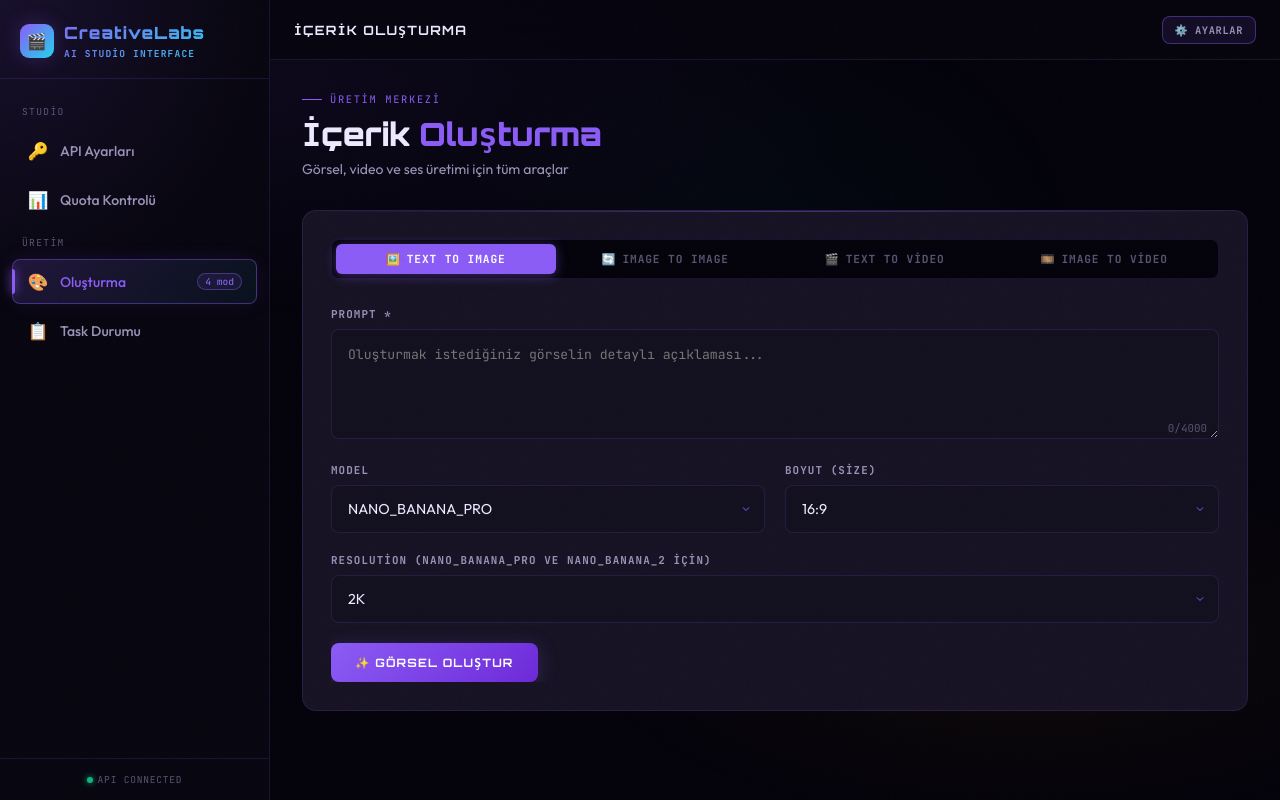
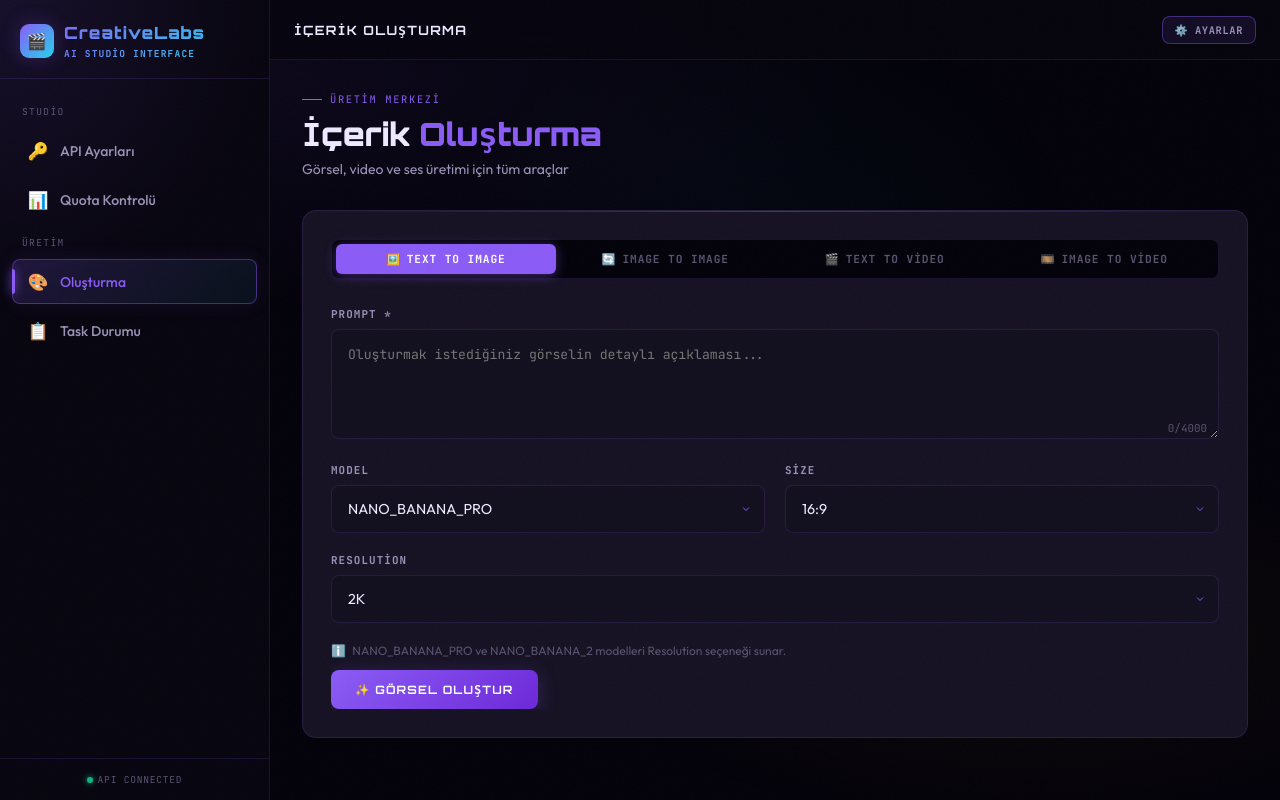
Before and after one commit to deneee3444-wq/api, a Flask app: page / in a window 1280 px wide, after a click that opens the changed part. Run offline with Flask 3, Linux system fonts and the light colour scheme; some libraries are stand-ins or nearby versions.

Commit message:
Update index.html

```diff
--- a/templates/index.html
+++ b/templates/index.html
@@ -1349,7 +1353,7 @@
             <a class="nav-item" id="nav-generate" onclick="showPage('page-generate', this)">
                 <span class="nav-icon">🎨</span>
                 <span class="nav-label">Oluşturma</span>
-                <span class="nav-badge">4 mod</span>
+
             </a>
 
             <a class="nav-item" id="nav-tasks" onclick="showPage('page-tasks', this)">
@@ -1475,7 +1479,7 @@
                                 </select>
                             </div>
                             <div class="form-group">
-                                <label for="imageSize">Boyut (size)</label>
+                                <label for="imageSize">size</label>
                                 <select id="imageSize">
                                     <option value="16:9" selected>16:9</option>
                                     <option value="9:16">9:16</option>
@@ -1487,13 +1491,14 @@
                             </div>
                         </div>
                         <div class="form-group" id="imageResolutionGroup">
-                            <label for="imageResolution">Resolution (NANO_BANANA_PRO ve NANO_BANANA_2 için)</label>
+                            <label for="imageResolution">resolution</label>
                             <select id="imageResolution">
                                 <option value="2K" selected>2K</option>
                                 <option value="1K">1K</option>
                                 <option value="4K">4K</option>
                             </select>
                         </div>
+                        <small style="color: var(--text-muted); display: flex; align-items: center; gap: 0.4rem; margin-bottom: 0.75rem; font-size: 0.75rem;"><span style="font-size:0.75rem; flex-shrink:0;">ℹ️</span>NANO_BANANA_PRO ve NANO_BANANA_2 modelleri Resolution seçeneği sunar.</small>
                         <button onclick="generateImage()">✨ Görsel Oluştur</button>
                         <div id="imageResponse" class="response-box" style="display:none;"></div>
                         <div id="imageReadable" style="display:none; margin-top:1.25rem; width:100%; max-width:100%; overflow:hidden;"></div>
@@ -1518,7 +1523,7 @@
                                 </select>
                             </div>
                             <div class="form-group">
-                                <label for="i2iSize">Boyut (size)</label>
+                                <label for="i2iSize">size</label>
                                 <select id="i2iSize">
                                     <option value="16:9" selected>16:9</option>
                                     <option value="9:16">9:16</option>
@@ -1530,7 +1535,7 @@
                             </div>
                         </div>
                         <div class="form-group" id="i2iResolutionGroup">
-                            <label for="i2iResolution">Resolution (NANO_BANANA_PRO ve NANO_BANANA_2 için)</label>
+                            <label for="i2iResolution">resolution</label>
                             <select id="i2iResolution">
                                 <option value="2K" selected>2K</option>
                                 <option value="1K">1K</option>
@@ -1538,13 +1543,14 @@
                             </select>
                         </div>
                         <div class="form-group">
-                            <label for="i2iRefImages">Reference Image * (Zorunlu — Maks. 5)</label>
+                            <label for="i2iRefImages">reference image *</label>
                             <div class="file-input-wrapper">
                                 <input type="file" id="i2iRefImages" accept="image/*" multiple onchange="onI2iRefChange(this)">
-                                <label for="i2iRefImages" class="file-input-label" id="i2iRefImagesLabel">Resim Seç (Maks. 5)</label>
+                                <label for="i2iRefImages" class="file-input-label" id="i2iRefImagesLabel">RESİM SEÇ (MAKS. 5)</label>
                             </div>
-                            <small style="color: var(--text-muted); display: block; margin-top: 5px; font-size: 0.75rem;">En az 1 referans görsel zorunludur</small>
+
                         </div>
+                        <small style="color: var(--text-muted); display: flex; align-items: center; gap: 0.4rem; margin-bottom: 0.75rem; font-size: 0.75rem;"><span style="font-size:0.75rem; flex-shrink:0;">ℹ️</span>NANO_BANANA_PRO ve NANO_BANANA_2 modelleri Resolution seçeneği sunar.</small>
                         <button onclick="generateImageToImage()">🔄 Görsel Dönüştür</button>
                         <div id="i2iResponse" class="response-box" style="display:none;"></div>
                         <div id="i2iReadable" style="display:none; margin-top:1.25rem; width:100%; max-width:100%; overflow:hidden;"></div>
@@ -1561,20 +1567,21 @@
                         </div>
                         <div class="form-row cols-2">
                             <div class="form-group">
-                                <label for="t2vModel">Model</label>
+                                <label for="t2vModel">model</label>
                                 <select id="t2vModel">
-                                    <option value="SORA_2" selected>SORA_2 (10 saniye)</option>
-                                    <option value="VEO_3">VEO_3 (8 saniye)</option>
+                                    <option value="SORA_2" selected>SORA_2</option>
+                                    <option value="VEO_3">VEO_3</option>
                                 </select>
                             </div>
                             <div class="form-group">
-                                <label for="t2vSize">Boyut (size)</label>
+                                <label for="t2vSize">size</label>
                                 <select id="t2vSize">
                                     <option value="16:9" selected>16:9</option>
                                     <option value="9:16">9:16</option>
                                 </select>
                             </div>
                         </div>
+                        <small style="color: var(--text-muted); display: flex; align-items: center; gap: 0.4rem; margin-bottom: 0.75rem; font-size: 0.75rem;"><span style="font-size:0.75rem; flex-shrink:0;">ℹ️</span>SORA_2: 10 saniye · VEO_3: 8 saniye · VEO_3'te End Frame ve Reference Images desteği mevcuttur.</small>
                         <button onclick="generateTextToVideo()">🎬 Video Oluştur</button>
                         <div id="t2vResponse" class="response-box" style="display:none;"></div>
                         <div id="t2vReadable" style="display:none; margin-top:1.25rem; width:100%; max-width:100%; overflow:hidden;"></div>
@@ -1591,14 +1598,14 @@
                         </div>
                         <div class="form-row cols-2">
                             <div class="form-group">
-                                <label for="i2vModel">Model</label>
+                                <label for="i2vModel">model</label>
                                 <select id="i2vModel" onchange="onI2vModelChange()">
-                                    <option value="SORA_2" selected>SORA_2 (10 saniye)</option>
-                                    <option value="VEO_3">VEO_3 (8 saniye)</option>
+                                    <option value="SORA_2" selected>SORA_2</option>
+                                    <option value="VEO_3">VEO_3</option>
                                 </select>
                             </div>
                             <div class="form-group">
-                                <label for="i2vSize">Boyut (size)</label>
+                                <label for="i2vSize">size</label>
                                 <select id="i2vSize">
                                     <option value="16:9" selected>16:9</option>
                                     <option value="9:16">9:16</option>
@@ -1613,31 +1620,32 @@
                         <!-- Start / End Frame -->
                         <div class="sub-tab-panel" id="subtab-startend">
                             <div class="form-group">
-                                <label for="i2vStartFrame">Start Frame *</label>
+                                <label for="i2vStartFrame">start frame *</label>
                                 <div class="file-input-wrapper">
                                     <input type="file" id="i2vStartFrame" accept="image/*" onchange="updateFileLabel(this, 'i2vStartFrameLabel')">
-                                    <label for="i2vStartFrame" class="file-input-label" id="i2vStartFrameLabel">Resim Seç</label>
+                                    <label for="i2vStartFrame" class="file-input-label" id="i2vStartFrameLabel">RESİM SEÇ</label>
                                 </div>
                             </div>
                             <div class="form-group" id="i2vEndFrameGroup" style="display:none;">
-                                <label for="i2vEndFrame" id="i2vEndFrameLabel">End Frame *</label>
+                                <label for="i2vEndFrame" id="i2vEndFrameLabel">end frame *</label>
                                 <div class="file-input-wrapper">
                                     <input type="file" id="i2vEndFrame" accept="image/*" onchange="updateFileLabel(this, 'i2vEndFrameLabel2')">
-                                    <label for="i2vEndFrame" class="file-input-label" id="i2vEndFrameLabel2">Resim Seç</label>
+                                    <label for="i2vEndFrame" class="file-input-label" id="i2vEndFrameLabel2">RESİM SEÇ</label>
                                 </div>
                             </div>
                         </div>
                         <!-- Reference Images -->
                         <div class="sub-tab-panel" id="subtab-refimages" style="display:none;">
                             <div class="form-group">
-                                <label for="i2vRefImages">Reference Images (Maks. 3 — Sadece VEO_3)</label>
+                                <label for="i2vRefImages" id="i2vRefImagesFormLabel">REFERENCE IMAGES *</label>
                                 <div class="file-input-wrapper">
                                     <input type="file" id="i2vRefImages" accept="image/*" multiple onchange="onI2vRefChange(this)">
-                                    <label for="i2vRefImages" class="file-input-label" id="i2vRefImagesLabel">Resim Seç (Maks. 3)</label>
+                                    <label for="i2vRefImages" class="file-input-label" id="i2vRefImagesLabel">RESİM SEÇ (MAKS. 3)</label>
                                 </div>
-                                <small style="color: var(--text-muted); display: block; margin-top: 5px; font-size: 0.75rem;">En fazla 3 referans görsel seçilebilir</small>
+
                             </div>
                         </div>
+                        <small style="color: var(--text-muted); display: flex; align-items: center; gap: 0.4rem; margin-bottom: 0.75rem; font-size: 0.75rem;"><span style="font-size:0.75rem; flex-shrink:0;">ℹ️</span>SORA_2: 10 saniye · VEO_3: 8 saniye · VEO_3'te End Frame ve Reference Images desteği mevcuttur.</small>
                         <button onclick="generateImageToVideo()">🎞️ Video Oluştur</button>
                         <div id="i2vResponse" class="response-box" style="display:none;"></div>
                         <div id="i2vReadable" style="display:none; margin-top:1.25rem; width:100%; max-width:100%; overflow:hidden;"></div>
@@ -1993,7 +2001,13 @@
             // End Frame label: VEO_3'te isteğe bağlı olduğunu belirt
             const endFrameLabel = document.getElementById('i2vEndFrameLabel');
             if (endFrameLabel) {
-                endFrameLabel.textContent = isVeo ? 'End Frame (isteğe bağlı)' : 'End Frame *';
+                endFrameLabel.textContent = isVeo ? 'End Frame' : 'End Frame *';
+            }
+
+            // Reference Images label: VEO_3'te zorunlu olduğunu belirt
+            const refImagesLabel = document.getElementById('i2vRefImagesFormLabel');
+            if (refImagesLabel) {
+                refImagesLabel.textContent = isVeo ? 'REFERENCE IMAGES *' : 'REFERENCE IMAGES';
             }
 
             // Reference Images paneli: sadece VEO_3'te erişilebilir
@@ -2012,7 +2026,7 @@
             if (input.files && input.files.length > 5) {
                 alert('En fazla 5 görsel seçebilirsiniz!');
                 input.value = '';
-                document.getElementById('i2iRefImagesLabel').textContent = 'Resim Seç (Maks. 5)';
+                document.getElementById('i2iRefImagesLabel').textContent = 'RESİM SEÇ (MAKS. 5)';
                 document.getElementById('i2iRefImagesLabel').classList.remove('file-selected');
                 return;
             }
@@ -2161,7 +2175,7 @@
             if (input.files && input.files.length > 3) {
                 alert('En fazla 3 referans görsel seçebilirsiniz!');
                 input.value = '';
-                document.getElementById('i2vRefImagesLabel').textContent = 'Resim Seç (Maks. 3)';
+                document.getElementById('i2vRefImagesLabel').textContent = 'RESİM SEÇ (MAKS. 3)';
                 document.getElementById('i2vRefImagesLabel').classList.remove('file-selected');
                 return;
             }
@@ -2463,7 +2477,7 @@
             // Go to page row
             paginationHTML += `
                 <div class="pagination-goto">
-                    <label for="gotoPageInput">Sayfaya Git:</label>
+                    <label for="gotoPageInput">sayfaya git:</label>
                     <input
                         type="number"
                         id="gotoPageInput"
@@ -2528,7 +2542,7 @@
             if (input.files && input.files.length > 5) {
                 alert('En fazla 5 görsel seçebilirsiniz!');
                 input.value = '';
-                document.getElementById('imageFileLabel').textContent = 'Resim Seç (Maks. 5)';
+                document.getElementById('imageFileLabel').textContent = 'RESİM SEÇ (MAKS. 5)';
                 document.getElementById('imageFileLabel').classList.remove('file-selected');
                 return;
             }
@@ -2548,7 +2562,7 @@
                 }
                 label.classList.add('file-selected');
             } else {
-                label.textContent = labelId === 'imageFileLabel' ? 'Resim Seç (Maks. 5)' : 'Resim Seç';
+                label.textContent = labelId === 'imageFileLabel' ? 'RESİM SEÇ (MAKS. 5)' : 'RESİM SEÇ';
                 label.classList.remove('file-selected');
             }
         }
```
Also changed, not shown: other parts of templates/index.html (+15 -11 lines).
